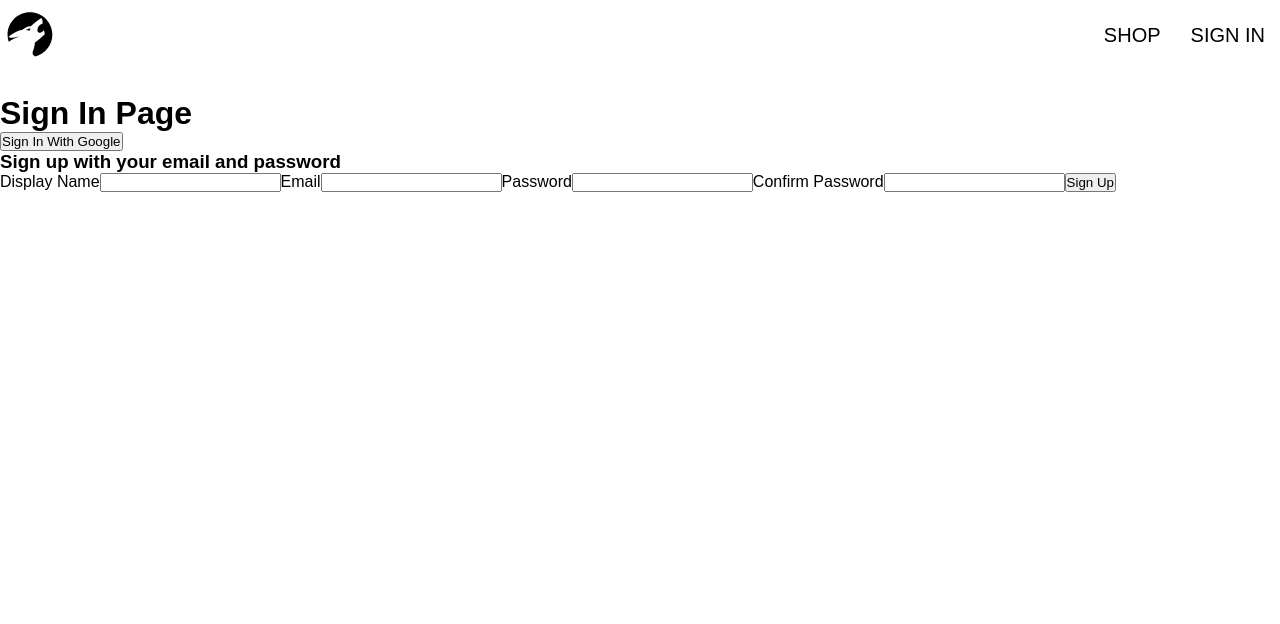
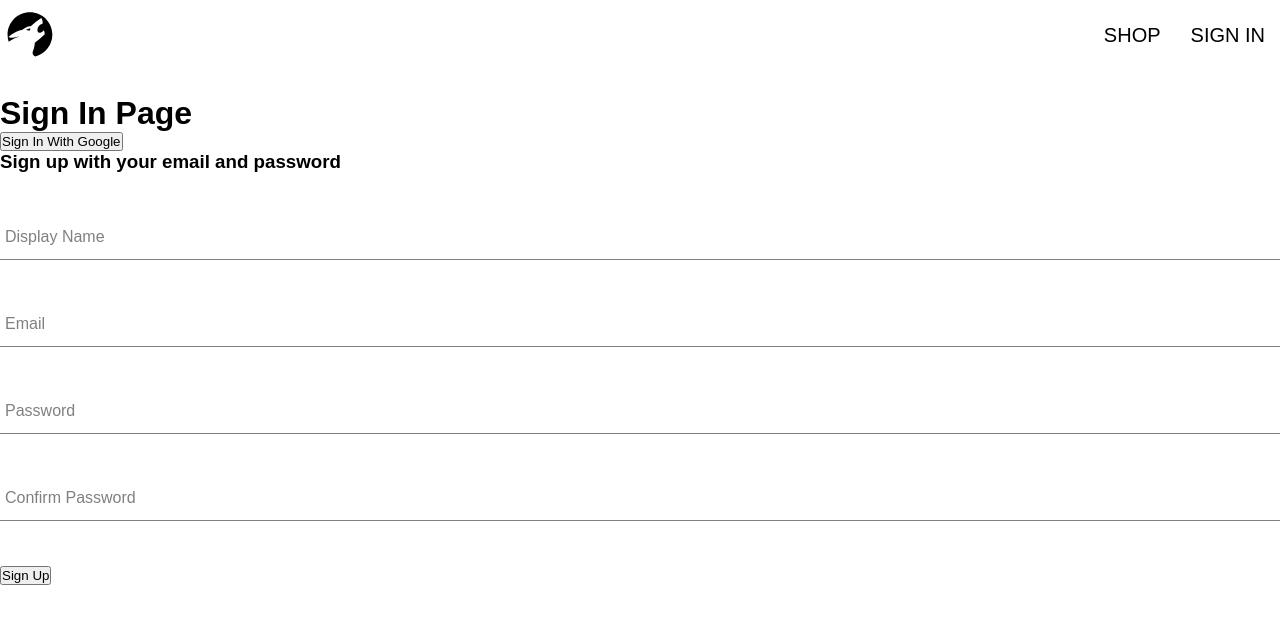
Before and after one commit to EmLopezDev/lobo-clothing, a React (Vite) app: page /sign-in in a window 1280 px wide. Shown: the top 624 px of the page. Built offline with nearby package versions, Linux system fonts and the light colour scheme; a web font is replaced by a local one.

Commit message:
feature: created FormInput component to re-use throughout forms

```diff
--- /dev/null
+++ b/src/components/form-input/form-input.jsx
@@ -0,0 +1,21 @@
+import "./form-input.scss";
+const FormInput = ({ label, ...otherProps }) => {
+    return (
+        <div className="group">
+            <input
+                className="form-input"
+                {...otherProps}
+            />
+            {label && (
+                <label
+                    htmlFor=""
+                    className={`${otherProps.value.length ? "shrink" : ""} form-input-label`}
+                >
+                    {label}
+                </label>
+            )}
+        </div>
+    );
+};
+
+export default FormInput;
--- /dev/null
+++ b/src/components/form-input/form-input.scss
@@ -0,0 +1,54 @@
+$sub-color: grey;
+$main-color: black;
+
+@mixin shrinkLabel {
+    top: -14px;
+    font-size: 12px;
+    color: $main-color;
+}
+
+.group {
+    position: relative;
+    margin: 45px 0;
+
+    .form-input {
+        background: none;
+        background-color: white;
+        color: $sub-color;
+        font-size: 18px;
+        padding: 10px 10px 10px 5px;
+        display: block;
+        width: 100%;
+        border: none;
+        border-radius: 0;
+        border-bottom: 1px solid $sub-color;
+        margin: 25px 0;
+
+        &:focus {
+            outline: none;
+        }
+
+        &:focus ~ .form-input-label {
+            @include shrinkLabel();
+        }
+    }
+
+    input[type="password"] {
+        letter-spacing: 0.3em;
+    }
+
+    .form-input-label {
+        color: $sub-color;
+        font-size: 1rem;
+        font-weight: normal;
+        position: absolute;
+        pointer-events: none;
+        left: 5px;
+        top: 10px;
+        transition: 300ms ease all;
+
+        &.shrink {
+            @include shrinkLabel();
+        }
+    }
+}
--- a/src/components/sign-up-form/sign-up-form.jsx
+++ b/src/components/sign-up-form/sign-up-form.jsx
@@ -3,6 +3,7 @@ import {
     createAuthUserWithEmailAndPassword,
     createUserDocumentFromAuth,
 } from "../../utils/firebase/firebase";
+import FormInput from "../form-input/form-input";
 
 const defaultFormFields = {
     displayName: "",
@@ -32,7 +33,7 @@ const SignUpForm = () => {
             if (error.code === "auth/email-already-in-use") {
                 alert("Cannot create user, email already in use");
             } else {
-                console.log("User creation encountered an error", error.message);
+                console.error("User creation encountered an error", error.message);
             }
         }
     };
@@ -49,8 +50,8 @@ const SignUpForm = () => {
                 action=""
                 onSubmit={handleSubmitForm}
             >
-                <label htmlFor="">Display Name</label>
-                <input
+                <FormInput
+                    label="Display Name"
                     type="text"
                     onChange={handleChange}
                     name="displayName"
@@ -58,8 +59,8 @@ const SignUpForm = () => {
                     required
                 />
 
-                <label htmlFor="">Email</label>
-                <input
+                <FormInput
+                    label="Email"
                     type="email"
                     onChange={handleChange}
                     name="email"
@@ -67,8 +68,8 @@ const SignUpForm = () => {
                     required
                 />
 
-                <label htmlFor="">Password</label>
-                <input
+                <FormInput
+                    label="Password"
                     type="password"
                     onChange={handleChange}
                     name="password"
@@ -76,8 +77,8 @@ const SignUpForm = () => {
                     required
                 />
 
-                <label htmlFor="">Confirm Password</label>
-                <input
+                <FormInput
+                    label="Confirm Password"
                     type="password"
                     onChange={handleChange}
                     name="confirmPassword"
```
